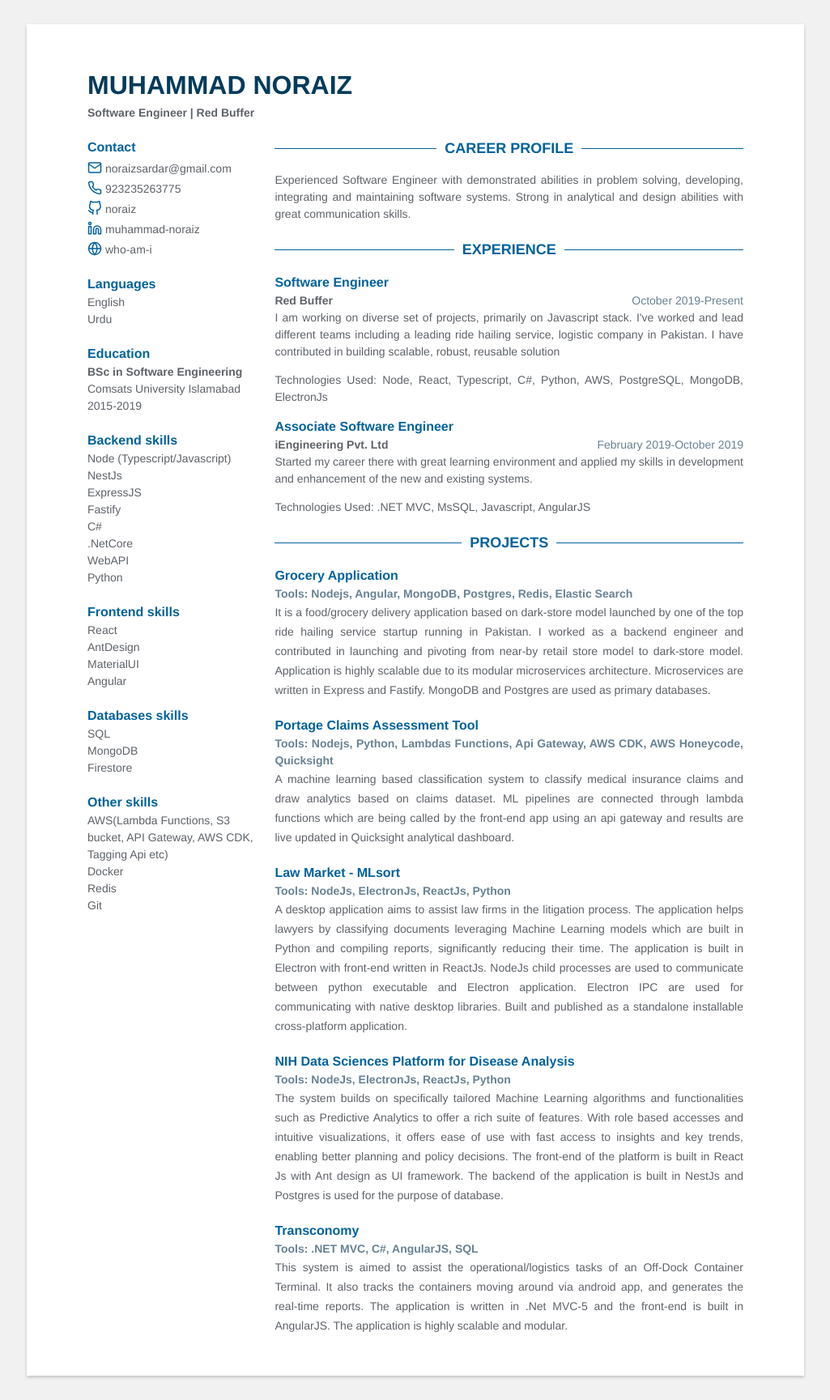
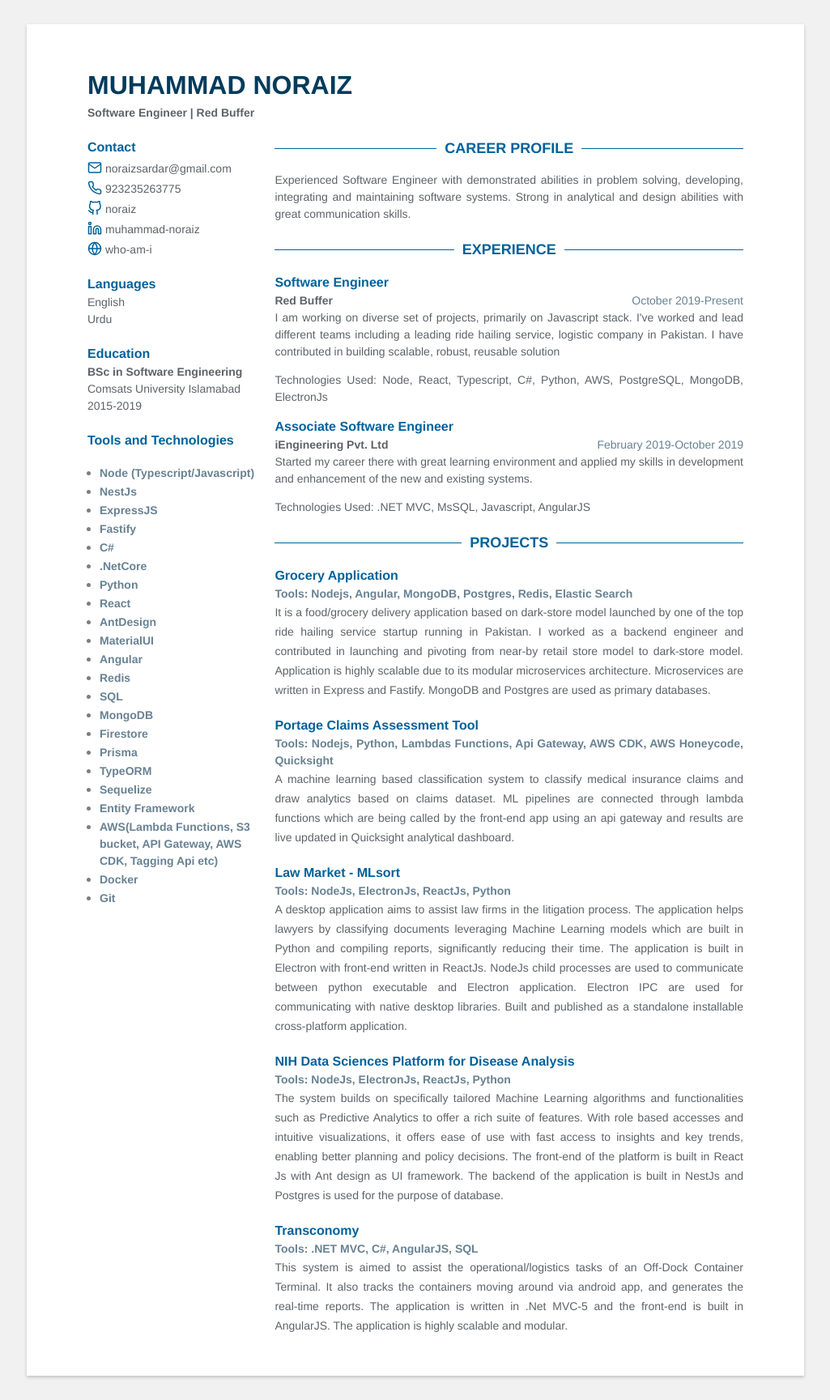
Before and after one commit to noraizsardar/who-am-i, a Jekyll site: the page built from index.html, in a window 1280 px wide. Shown: the whole page at 81% size, without its empty margins (127-1152 px from the left). Built offline with Jekyll 4.4.1, drawn with Linux system fonts in a browser that asks for light colours.

Commit message:
updated skills format

```diff
--- a/_data/data.yml
+++ b/_data/data.yml
@@ -4,7 +4,6 @@ company: Red Buffer
 support_dark_mode: true
 dark_mode: true
 fork: false
-
 # Sidebar
 contact:
   email: noraizsardar@gmail.com
@@ -24,34 +23,28 @@ education:
     university: Comsats University Islamabad
 
 skills:
-  - category: Backend
-    skill:
       - Node (Typescript/Javascript)
       - NestJs
       - ExpressJS
       - Fastify
       - C#
       - .NetCore
-      - WebAPI
       - Python
-  - category: Frontend
-    skill:
       - React
       - AntDesign
       - MaterialUI
       - Angular
-  - category: Databases
-    skill:
+      - Redis
       - SQL
       - MongoDB
       - Firestore
-  - category: Other
-    skill:
+      - Prisma
+      - TypeORM
+      - Sequelize
+      - Entity Framework
       - AWS(Lambda Functions, S3 bucket, API Gateway, AWS CDK, Tagging Api etc)
       - Docker
-      - Redis
       - Git
-
 # Profile
 profile: |
   Experienced Software Engineer with demonstrated abilities in
--- a/_includes/skills.html
+++ b/_includes/skills.html
@@ -1,11 +1,12 @@
-{% assign skills = site.data.data.skills %}
-{% if skills %}
+{% assign skills = site.data.data.skills %} {% if skills %}
 <section class="skills">
-    {% for sks in skills %}
-        <div class="title">{{sks.category}} skills</div>
-        {% for sk in sks.skill%}
-            <div class="skill">{{sk}}</div>
-        {% endfor %}
-    {% endfor %}
-</section>
+  <div class="title">Tools and Technologies</div>
+  <ul>
+      {% for sks in skills %}
+      <li>
+          <div class="skill">{{sks}}</div>
+        </li>
+      {% endfor %}
+    </section>
+</ul>
 {% endif %}
--- a/_sass/includes/skills.scss
+++ b/_sass/includes/skills.scss
@@ -8,5 +8,16 @@
     .skill {
         @include body-text;
         text-align: left;
+            color: var(--fg-color-title-sm);
+            font-weight: bold;
+            font-size: 14px;
+    }
+    ul {
+        padding-left: 15px;
+        list-style-type: disc;
+      }
+    li::marker {
+      size: 14px;
+      color: #807d7c;
     }
 }
```
Also changed, not shown: README.md, favicon.ico (added), 3 other files.
